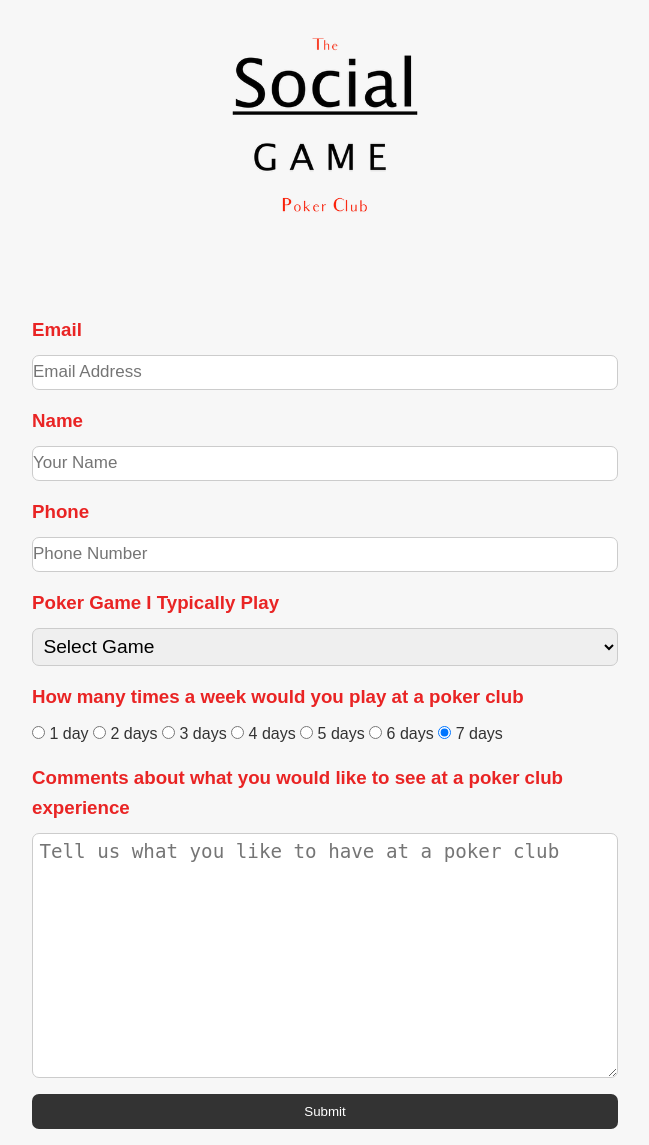
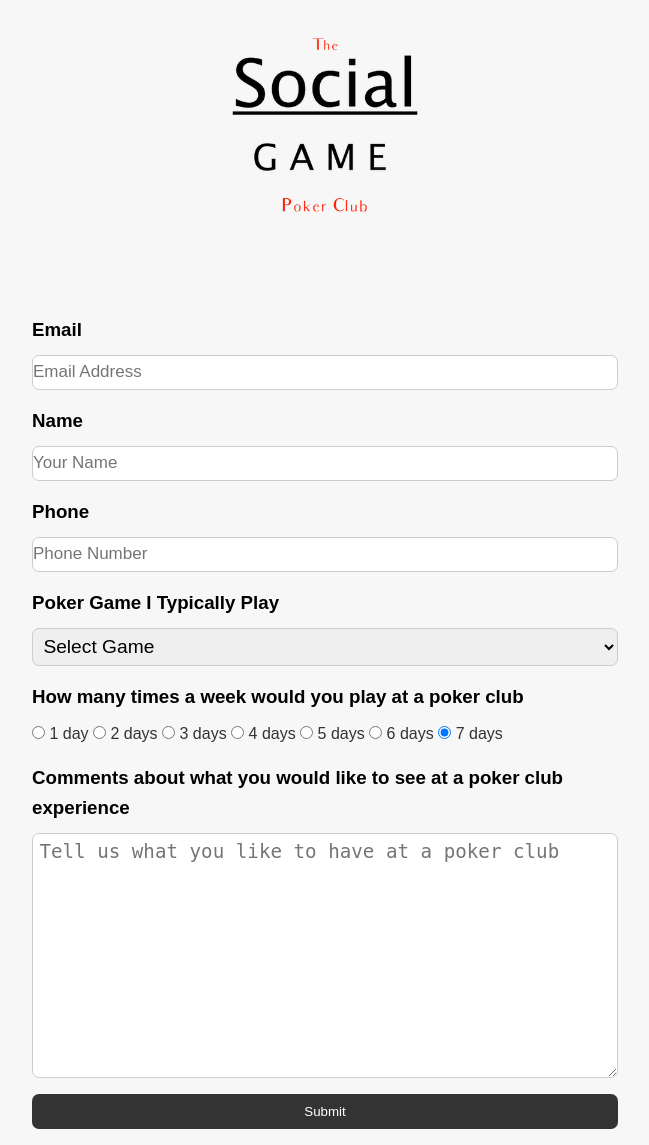
Before and after one commit to MichaelZane/python-web, a Flask app: page / in a window 1280 px wide. Shown: the part 17-1162 px from the top of the page, without its empty margins (315-964 px from the left). Run offline with Flask 2, Linux system fonts and the light colour scheme.

Commit message:
changed form colors

```diff
--- a/static/style.css
+++ b/static/style.css
@@ -25,7 +25,7 @@ h1 {
 
 h3 {
 	margin-bottom: 10px;
-	color: rgb(233, 36, 36);
+	color: black;
 }
 
 img {
```
